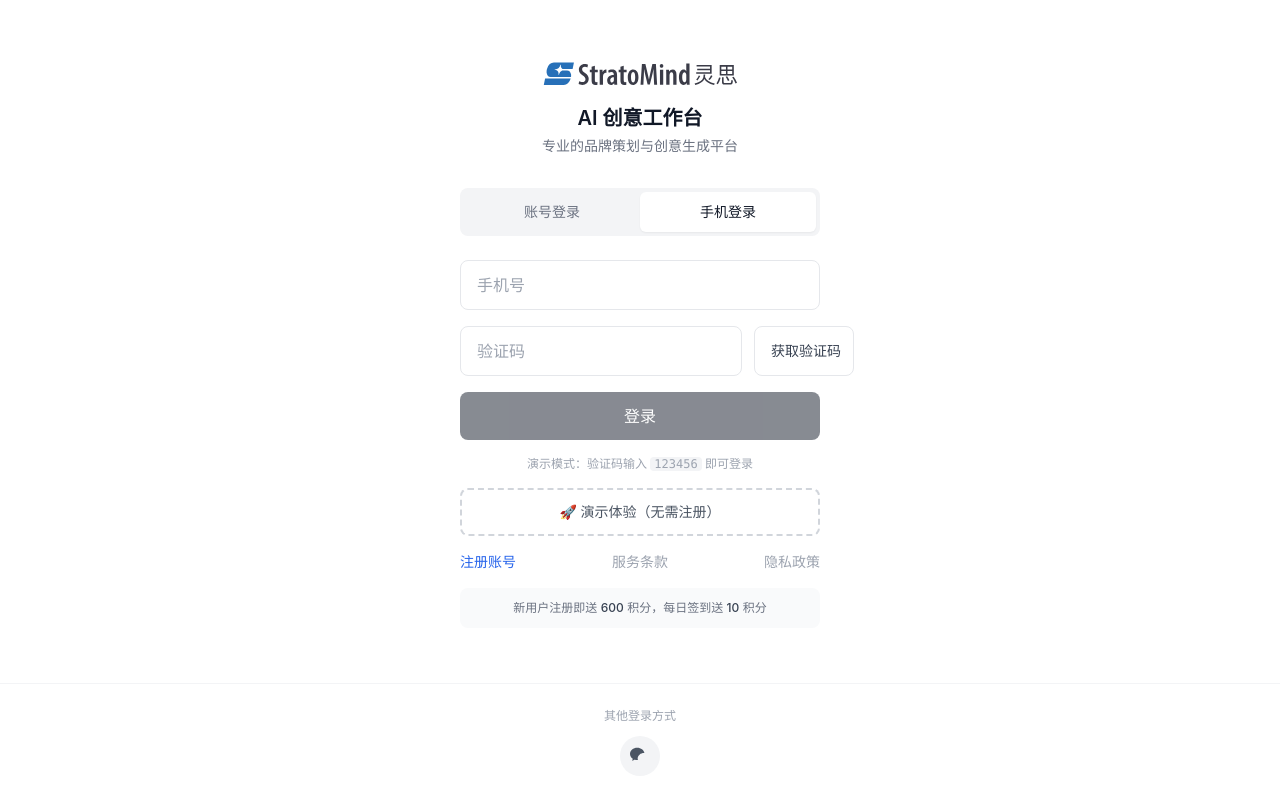
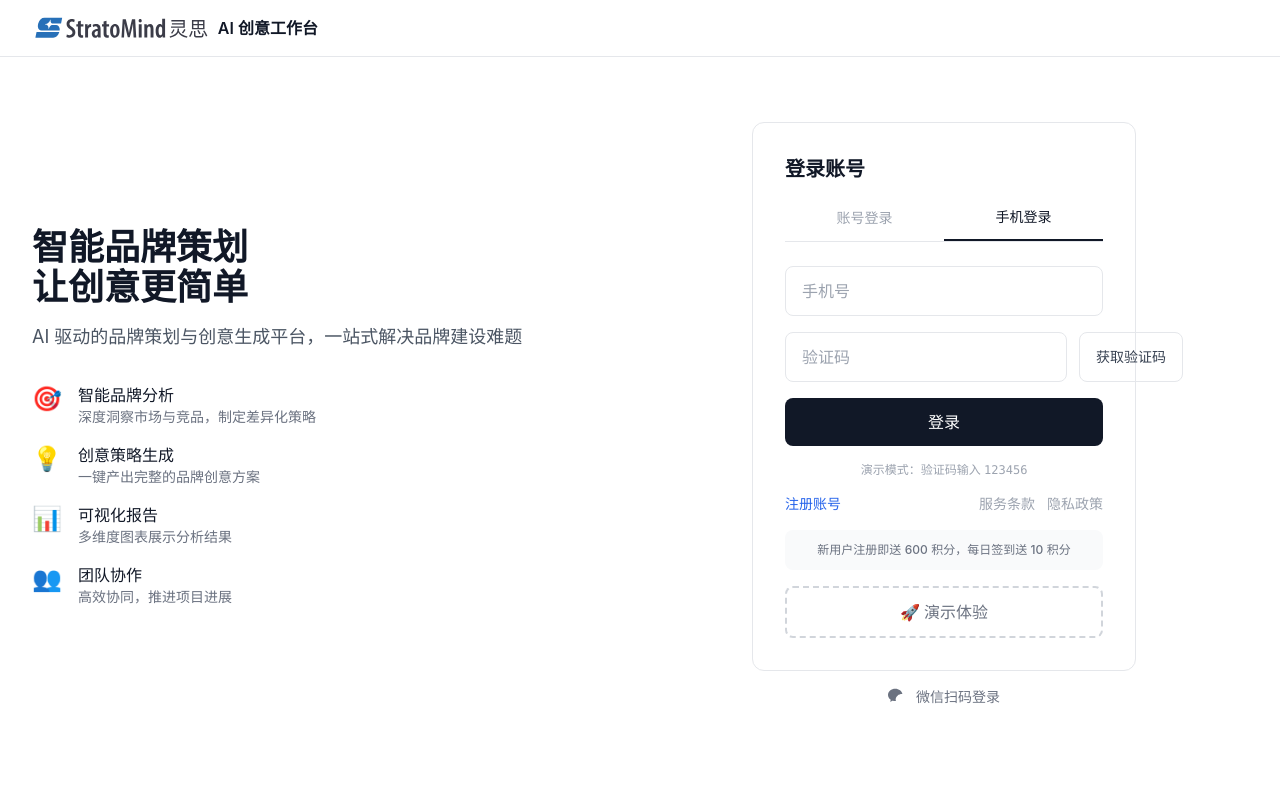
Before and after one commit to GPlanbrand/stratomind, a React (Vite) app: page / in a window 1280 px wide. Both pictures are taken after a click on the button "手机登录". Built offline with nearby package versions, Linux system fonts and the light colour scheme.

Commit message:
修复：演示登录模式 + 126邮箱风格布局

```diff
--- a/src/pages/HomeLoginPage.tsx
+++ b/src/pages/HomeLoginPage.tsx
@@ -2,7 +2,7 @@ import React, { useState } from 'react';
 import { useNavigate } from 'react-router-dom';
 import { login } from '../services/auth';
 
-// 飞书风格登录页
+// 126邮箱风格登录页
 const HomeLoginPage: React.FC = () => {
   const navigate = useNavigate();
   const [loginMethod, setLoginMethod] = useState<'account' | 'phone'>('account');
@@ -11,7 +11,6 @@ const HomeLoginPage: React.FC = () => {
   // 账号登录
   const [account, setAccount] = useState('');
   const [password, setPassword] = useState('');
-  const [accountError, setAccountError] = useState('');
 
   // 手机登录
   const [phone, setPhone] = useState('');
@@ -21,34 +20,14 @@ const HomeLoginPage: React.FC = () => {
 
   const [loading, setLoading] = useState(false);
   const [error, setError] = useState('');
-  const [phoneError, setPhoneError] = useState('');
 
   // 演示登录
   const handleDemoLogin = () => {
-    const result = login('demo', '123456');
-    if (result.success) {
-      navigate('/projects');
-    } else {
-      setError('演示登录失败，请重试');
-    }
-  };
+    setLoading(true);
+    setError('');
 
-  const handleAccountLogin = async () => {
-    if (!account) {
-      setAccountError('请输入用户名或邮箱');
-      return;
-    }
-    if (!password) {
-      setError('请输入密码');
-      return;
-    }
-    setAccountError('');
-    setError('');
-    setLoading(true);
-
-    await new Promise(resolve => setTimeout(resolve, 500));
-    const result = login(account, password);
-
+    setTimeout(() => {
+      const result = login('demo', 'demo123');
       setLoading(false);
 
       if (result.success) {
@@ -56,19 +35,47 @@ const HomeLoginPage: React.FC = () => {
       } else {
         setError(result.message);
       }
+    }, 500);
+  };
+
+  const handleAccountLogin = async () => {
+    if (!account) {
+      setError('请输入用户名或邮箱');
+      return;
+    }
+    if (!password) {
+      setError('请输入密码');
+      return;
+    }
+
+    setLoading(true);
+    setError('');
+
+    setTimeout(() => {
+      const result = login(account, password);
+      setLoading(false);
+
+      if (result.success) {
+        navigate('/projects');
+      } else {
+        setError(result.message);
+      }
+    }, 500);
   };
 
   const handleSendCode = async () => {
     if (!phone || !/^1[3-9]\d{9}$/.test(phone)) {
-      setPhoneError('请输入正确的手机号');
+      setError('请输入正确的手机号');
       return;
     }
-    setPhoneError('');
+
     setLoading(true);
+    setError('');
 
-    await new Promise(resolve => setTimeout(resolve, 1000));
+    setTimeout(() => {
       setCodeSent(true);
       setCountdown(60);
+      setLoading(false);
 
       const timer = setInterval(() => {
         setCountdown(prev => {
@@ -79,38 +86,22 @@ const HomeLoginPage: React.FC = () => {
           return prev - 1;
         });
       }, 1000);
-
-    setLoading(false);
+    }, 500);
   };
 
   const handlePhoneLogin = async () => {
     if (!phone || !/^1[3-9]\d{9}$/.test(phone)) {
-      setPhoneError('请输入正确的手机号');
+      setError('请输入正确的手机号');
       return;
     }
-    // 演示模式：验证码123456直接登录
+
+    // 演示模式：验证码123456
     if (code === '123456') {
       setLoading(true);
-      await new Promise(resolve => setTimeout(resolve, 500));
-      const result = login(phone, 'sms');
-      setLoading(false);
-      if (result.success) {
-        navigate('/projects');
-      } else {
-        setError(result.message);
-      }
-      return;
-    }
-    if (!code || code.length !== 6) {
-      setError('请输入6位验证码');
-      return;
-    }
       setError('');
-    setLoading(true);
 
-    await new Promise(resolve => setTimeout(resolve, 1000));
-    const result = login(phone, 'sms');
-
+      setTimeout(() => {
+        const result = login(phone, '123456');
         setLoading(false);
 
         if (result.success) {
@@ -118,45 +109,91 @@ const HomeLoginPage: React.FC = () => {
         } else {
           setError(result.message);
         }
+      }, 500);
+      return;
+    }
+
+    if (!code || code.length !== 6) {
+      setError('请输入6位验证码');
+      return;
+    }
+
+    setError('验证码错误（演示模式请输入123456）');
   };
 
   return (
-    <div className="min-h-screen bg-white flex flex-col">
-      {/* 主内容区域 */}
-      <div className="flex-1 flex flex-col items-center justify-center px-4 py-8">
-        <div className="w-full max-w-[360px]">
+    <div className="min-h-screen bg-white">
+      {/* 顶部导航栏 */}
+      <header className="border-b border-gray-200">
+        <div className="max-w-7xl mx-auto px-4 sm:px-6 lg:px-8">
+          <div className="flex items-center justify-between h-14">
+            {/* Logo */}
+            <div className="flex items-center gap-2">
+              <img src="/logo.svg" alt="AI 创意工作台" className="h-8 w-auto" />
+              <span className="text-base font-semibold text-gray-900">AI 创意工作台</span>
+            </div>
+          </div>
+        </div>
+      </header>
 
-          {/* Logo */}
-          <div className="text-center mb-8">
-            <div className="flex items-center justify-center gap-2 mb-3">
-              <img
-                src="/logo.svg"
-                alt="AI 创意工作台"
-                className="h-9 w-auto"
-              />
+      {/* 主内容区域 - 126邮箱风格左右布局 */}
+      <main className="max-w-7xl mx-auto px-4 sm:px-6 lg:px-8 py-8 lg:py-0">
+        <div className="flex flex-col lg:flex-row min-h-[calc(100vh-80px)]">
+
+          {/* 左侧广告宣传区域 */}
+          <div className="hidden lg:flex lg:w-1/2 flex-col justify-center pr-8 xl:pr-16">
+            <h1 className="text-3xl xl:text-4xl font-bold text-gray-900 mb-4">
+              智能品牌策划<br />让创意更简单
+            </h1>
+            <p className="text-lg text-gray-600 mb-8">
+              AI 驱动的品牌策划与创意生成平台，一站式解决品牌建设难题
+            </p>
+
+            {/* 功能特点 */}
+            <div className="space-y-4">
+              {[
+                { icon: '🎯', title: '智能品牌分析', desc: '深度洞察市场与竞品，制定差异化策略' },
+                { icon: '💡', title: '创意策略生成', desc: '一键产出完整的品牌创意方案' },
+                { icon: '📊', title: '可视化报告', desc: '多维度图表展示分析结果' },
+                { icon: '👥', title: '团队协作', desc: '高效协同，推进项目进展' }
+              ].map((item, i) => (
+                <div key={i} className="flex items-start gap-4">
+                  <span className="text-2xl">{item.icon}</span>
+                  <div>
+                    <h3 className="font-medium text-gray-900">{item.title}</h3>
+                    <p className="text-sm text-gray-500">{item.desc}</p>
                   </div>
-            <h1 className="text-xl font-semibold text-gray-900">AI 创意工作台</h1>
-            <p className="text-sm text-gray-500 mt-1">专业的品牌策划与创意生成平台</p>
+                </div>
+              ))}
+            </div>
           </div>
 
-          {/* 登录方式切换 - 飞书风格 */}
-          <div className="flex bg-gray-100 rounded-lg p-1 mb-6">
+          {/* 右侧登录框 */}
+          <div className="lg:w-1/2 lg:flex lg:items-center lg:justify-center">
+            <div className="w-full max-w-sm">
+
+              {/* 登录卡片 */}
+              <div className="bg-white rounded-xl border border-gray-200 p-6 sm:p-8">
+                <h2 className="text-xl font-semibold text-gray-900 mb-6">登录账号</h2>
+
+                {/* 登录方式切换 */}
+                <div className="flex border-b border-gray-200 mb-6">
                   <button
-              onClick={() => { setLoginMethod('account'); setShowWechat(false); }}
-              className={`flex-1 py-2.5 text-sm font-medium rounded-md transition-all ${
-                loginMethod === 'account' && !showWechat
-                  ? 'bg-white text-gray-900 shadow-sm'
-                  : 'text-gray-500 hover:text-gray-700'
+                    onClick={() => { setLoginMethod('account'); setError(''); }}
+                    className={`flex-1 pb-3 text-sm font-medium transition-colors ${
+                      loginMethod === 'account'
+                        ? 'text-gray-900 border-b-2 border-gray-900'
+                        : 'text-gray-400 hover:text-gray-600'
                     }`}
                   >
                     账号登录
                   </button>
                   <button
-              onClick={() => { setLoginMethod('phone'); setShowWechat(false); }}
-              className={`flex-1 py-2.5 text-sm font-medium rounded-md transition-all ${
-                loginMethod === 'phone' && !showWechat
-                  ? 'bg-white text-gray-900 shadow-sm'
-                  : 'text-gray-500 hover:text-gray-700'
+                    onClick={() => { setLoginMethod('phone'); setError(''); }}
+                    className={`flex-1 pb-3 text-sm font-medium transition-colors ${
+                      loginMethod === 'phone'
+                        ? 'text-gray-900 border-b-2 border-gray-900'
+                        : 'text-gray-400 hover:text-gray-600'
                     }`}
                   >
                     手机登录
@@ -164,19 +201,16 @@ const HomeLoginPage: React.FC = () => {
                 </div>
 
                 {/* 账号登录表单 */}
-          {loginMethod === 'account' && !showWechat && (
+                {loginMethod === 'account' && (
                   <div className="space-y-4">
                     <div>
                       <input
                         type="text"
                         value={account}
-                  onChange={(e) => { setAccount(e.target.value); setAccountError(''); }}
-                  className="w-full px-4 py-3 border border-gray-200 rounded-lg text-gray-900 placeholder-gray-400 focus:outline-none focus:border-gray-400 focus:ring-1 focus:ring-gray-400 transition-all text-base"
+                        onChange={(e) => { setAccount(e.target.value); setError(''); }}
+                        className="w-full px-4 py-3 border border-gray-200 rounded-lg text-gray-900 placeholder-gray-400 focus:outline-none focus:border-gray-400 transition-all"
                         placeholder="用户名或邮箱"
                       />
-                {accountError && (
-                  <p className="text-red-500 text-xs mt-1.5">{accountError}</p>
-                )}
                     </div>
 
                     <div>
@@ -184,13 +218,14 @@ const HomeLoginPage: React.FC = () => {
                         type="password"
                         value={password}
                         onChange={(e) => { setPassword(e.target.value); setError(''); }}
-                  className="w-full px-4 py-3 border border-gray-200 rounded-lg text-gray-900 placeholder-gray-400 focus:outline-none focus:border-gray-400 focus:ring-1 focus:ring-gray-400 transition-all text-base"
+                        className="w-full px-4 py-3 border border-gray-200 rounded-lg text-gray-900 placeholder-gray-400 focus:outline-none focus:border-gray-400 transition-all"
                         placeholder="密码"
+                        onKeyDown={(e) => e.key === 'Enter' && handleAccountLogin()}
                       />
                     </div>
 
                     {error && (
-                <div className="text-red-500 text-sm text-center py-2.5 bg-red-50 rounded-lg">
+                      <div className="text-red-500 text-sm text-center py-2 bg-red-50 rounded-lg">
                         {error}
                       </div>
                     )}
@@ -198,28 +233,29 @@ const HomeLoginPage: React.FC = () => {
                     <button
                       onClick={handleAccountLogin}
                       disabled={loading}
-                className="w-full py-3 bg-gray-900 text-white rounded-lg font-medium hover:bg-gray-800 transition-colors text-base disabled:opacity-50 disabled:cursor-not-allowed"
+                      className="w-full py-3 bg-gray-900 text-white rounded-lg font-medium hover:bg-gray-800 transition-colors disabled:opacity-50"
                     >
                       {loading ? '登录中...' : '登录'}
                     </button>
+
+                    <p className="text-xs text-gray-400 text-center">
+                      演示模式：账号 <span className="font-mono">demo</span> 密码 <span className="font-mono">demo123</span>
+                    </p>
                   </div>
                 )}
 
                 {/* 手机登录表单 */}
-          {loginMethod === 'phone' && !showWechat && (
+                {loginMethod === 'phone' && (
                   <div className="space-y-4">
                     <div>
                       <input
                         type="tel"
                         value={phone}
-                  onChange={(e) => { setPhone(e.target.value); setPhoneError(''); }}
-                  className="w-full px-4 py-3 border border-gray-200 rounded-lg text-gray-900 placeholder-gray-400 focus:outline-none focus:border-gray-400 focus:ring-1 focus:ring-gray-400 transition-all text-base"
+                        onChange={(e) => { setPhone(e.target.value); setError(''); }}
+                        className="w-full px-4 py-3 border border-gray-200 rounded-lg text-gray-900 placeholder-gray-400 focus:outline-none focus:border-gray-400 transition-all"
                         placeholder="手机号"
                         maxLength={11}
                       />
-                {phoneError && (
-                  <p className="text-red-500 text-xs mt-1.5">{phoneError}</p>
-                )}
                     </div>
 
                     <div className="flex gap-3">
@@ -227,117 +263,104 @@ const HomeLoginPage: React.FC = () => {
                         type="text"
                         value={code}
                         onChange={(e) => { setCode(e.target.value.replace(/\D/g, '').slice(0, 6)); setError(''); }}
-                  className="flex-1 px-4 py-3 border border-gray-200 rounded-lg text-gray-900 placeholder-gray-400 focus:outline-none focus:border-gray-400 focus:ring-1 focus:ring-gray-400 transition-all text-base"
+                        className="flex-1 px-4 py-3 border border-gray-200 rounded-lg text-gray-900 placeholder-gray-400 focus:outline-none focus:border-gray-400 transition-all"
                         placeholder="验证码"
                         maxLength={6}
                       />
                       <button
                         onClick={handleSendCode}
                         disabled={countdown > 0 || loading}
-                  className="px-4 py-3 border border-gray-200 rounded-lg text-sm font-medium text-gray-700 hover:bg-gray-50 disabled:opacity-50 disabled:cursor-not-allowed transition-colors whitespace-nowrap min-w-[100px]"
+                        className="px-4 py-3 border border-gray-200 rounded-lg text-sm font-medium text-gray-700 hover:bg-gray-50 disabled:opacity-50 disabled:cursor-not-allowed transition-colors whitespace-nowrap"
                       >
-                  {countdown > 0 ? `${countdown}秒` : '获取验证码'}
+                        {countdown > 0 ? `${countdown}s` : '获取验证码'}
                       </button>
                     </div>
 
                     {error && (
-                <div className="text-red-500 text-sm text-center py-2.5 bg-red-50 rounded-lg">
+                      <div className="text-red-500 text-sm text-center py-2 bg-red-50 rounded-lg">
                         {error}
                       </div>
                     )}
 
                     <button
                       onClick={handlePhoneLogin}
-                disabled={loading || !codeSent}
-                className="w-full py-3 bg-gray-900 text-white rounded-lg font-medium hover:bg-gray-800 transition-colors text-base disabled:opacity-50 disabled:cursor-not-allowed"
+                      disabled={loading}
+                      className="w-full py-3 bg-gray-900 text-white rounded-lg font-medium hover:bg-gray-800 transition-colors disabled:opacity-50"
                     >
                       {loading ? '登录中...' : '登录'}
                     </button>
 
-              {/* 演示提示 */}
                     <p className="text-xs text-gray-400 text-center">
-                演示模式：验证码输入 <span className="font-mono bg-gray-100 px-1 rounded">123456</span> 即可登录
+                      演示模式：验证码输入 <span className="font-mono">123456</span>
                     </p>
                   </div>
                 )}
 
-          {/* 微信扫码区域 */}
-          {showWechat && (
-            <div className="text-center py-6">
-              <div className="w-52 h-52 mx-auto bg-gray-50 rounded-xl flex items-center justify-center mb-4 border border-gray-100">
-                {loading ? (
-                  <div className="text-center">
-                    <div className="w-10 h-10 border-2 border-gray-300 border-t-gray-900 rounded-full animate-spin mx-auto mb-2"></div>
-                    <p className="text-xs text-gray-500">加载中...</p>
-                  </div>
-                ) : (
-                  <div className="text-center p-4">
-                    <svg className="w-16 h-16 mx-auto mb-2 text-gray-300" viewBox="0 0 24 24" fill="currentColor">
-                      <path d="M8.691 2.188C3.891 2.188 0 5.476 0 9.53c0 2.212 1.17 4.203 3.002 5.55a.59.59 0 01.213.665l-.39 1.48c-.019.07-.048.141-.048.213 0 .163.13.295.29.295a.326.326 0 00.167-.054l1.903-1.114a.864.864 0 01.717-.098 10.16 10.16 0 002.837.403c.276 0 .543-.027.811-.05-.857-2.578.157-4.972 1.932-6.446 1.703-1.415 3.882-1.98 5.853-1.838-.576-3.583-4.196-6.348-8.596-6.348z"/>
-                    </svg>
-                    <p className="text-xs text-gray-500">请使用微信扫码</p>
-                  </div>
-                )}
-              </div>
-              <button
-                onClick={() => setShowWechat(false)}
-                className="text-sm text-gray-500 hover:text-gray-700"
-              >
-                返回账号登录
-              </button>
-            </div>
-          )}
-
-          {/* 演示登录按钮 */}
-          {!showWechat && (
-            <button
-              onClick={handleDemoLogin}
-              className="w-full mt-4 py-3 border-2 border-dashed border-gray-300 text-gray-600 rounded-lg font-medium hover:border-gray-400 hover:text-gray-700 transition-colors text-sm"
-            >
-              🚀 演示体验（无需注册）
-            </button>
-          )}
-
                 {/* 其他链接 */}
-          {!showWechat && (
                 <div className="mt-4 flex items-center justify-between text-sm">
-              <a href="/register" className="text-blue-600 hover:text-blue-700">
-                注册账号
-              </a>
-              <a href="/terms" className="text-gray-400 hover:text-gray-600">
-                服务条款
-              </a>
-              <a href="/privacy" className="text-gray-400 hover:text-gray-600">
-                隐私政策
-              </a>
-            </div>
-          )}
-
-          {/* 积分说明 */}
-          {!showWechat && (
-            <div className="mt-4 p-3 bg-gray-50 rounded-lg">
-              <p className="text-xs text-gray-500 text-center">
-                新用户注册即送 <span className="text-gray-700 font-medium">600</span> 积分，每日签到送 <span className="text-gray-700 font-medium">10</span> 积分
-              </p>
-            </div>
-          )}
+                  <a href="/register" className="text-blue-600 hover:text-blue-700">注册账号</a>
+                  <div className="flex gap-3">
+                    <a href="/terms" className="text-gray-400 hover:text-gray-600">服务条款</a>
+                    <a href="/privacy" className="text-gray-400 hover:text-gray-600">隐私政策</a>
                   </div>
                 </div>
 
-      {/* 底部其他登录方式 - 飞书风格 */}
-      {!showWechat && (
-        <div className="py-6 text-center border-t border-gray-100">
-          <p className="text-xs text-gray-400 mb-3">其他登录方式</p>
+                {/* 积分说明 */}
+                <div className="mt-4 p-3 bg-gray-50 rounded-lg">
+                  <p className="text-xs text-gray-500 text-center">
+                    新用户注册即送 <span className="font-medium">600</span> 积分，每日签到送 <span className="font-medium">10</span> 积分
+                  </p>
+                </div>
+
+                {/* 演示登录按钮 */}
+                <button
+                  onClick={handleDemoLogin}
+                  disabled={loading}
+                  className="w-full mt-4 py-3 border-2 border-dashed border-gray-300 text-gray-500 rounded-lg font-medium hover:border-gray-400 hover:text-gray-600 transition-colors"
+                >
+                  🚀 演示体验
+                </button>
+              </div>
+
+              {/* 底部微信登录 */}
+              <div className="mt-4 text-center">
                 <button
                   onClick={() => setShowWechat(true)}
-            className="inline-flex items-center justify-center w-10 h-10 rounded-full bg-gray-100 hover:bg-gray-200 transition-colors"
+                  className="inline-flex items-center gap-2 text-sm text-gray-500 hover:text-gray-700"
                 >
-            <svg className="w-5 h-5 text-gray-600" viewBox="0 0 24 24" fill="currentColor">
+                  <svg className="w-5 h-5" viewBox="0 0 24 24" fill="currentColor">
                     <path d="M8.691 2.188C3.891 2.188 0 5.476 0 9.53c0 2.212 1.17 4.203 3.002 5.55a.59.59 0 01.213.665l-.39 1.48c-.019.07-.048.141-.048.213 0 .163.13.295.29.295a.326.326 0 00.167-.054l1.903-1.114a.864.864 0 01.717-.098 10.16 10.16 0 002.837.403c.276 0 .543-.027.811-.05-.857-2.578.157-4.972 1.932-6.446 1.703-1.415 3.882-1.98 5.853-1.838-.576-3.583-4.196-6.348-8.596-6.348z"/>
                   </svg>
+                  <span>微信扫码登录</span>
                 </button>
               </div>
-      )}
+
+              {/* 移动端功能介绍 */}
+              <div className="lg:hidden mt-6 p-4 bg-gray-50 rounded-xl">
+                <h3 className="font-medium text-gray-900 mb-3 text-sm">核心功能</h3>
+                <div className="grid grid-cols-2 gap-3 text-xs text-gray-600">
+                  <div className="flex items-center gap-2">
+                    <span>🎯</span>
+                    <span>智能品牌分析</span>
+                  </div>
+                  <div className="flex items-center gap-2">
+                    <span>💡</span>
+                    <span>创意策略生成</span>
+                  </div>
+                  <div className="flex items-center gap-2">
+                    <span>📊</span>
+                    <span>可视化报告</span>
+                  </div>
+                  <div className="flex items-center gap-2">
+                    <span>👥</span>
+                    <span>团队协作</span>
+                  </div>
+                </div>
+              </div>
+            </div>
+          </div>
+        </div>
+      </main>
 
       {/* 微信扫码弹窗 */}
       {showWechat && (
@@ -345,14 +368,16 @@ const HomeLoginPage: React.FC = () => {
           <div className="bg-white rounded-2xl p-6 max-w-sm mx-4" onClick={e => e.stopPropagation()}>
             <h3 className="text-lg font-semibold text-gray-900 mb-4 text-center">微信扫码登录</h3>
             <div className="w-52 h-52 mx-auto bg-gray-50 rounded-xl flex items-center justify-center border border-gray-100 mb-4">
-              <svg className="w-16 h-16 text-gray-300" viewBox="0 0 24 24" fill="currentColor">
+              <div className="text-center">
+                <svg className="w-16 h-16 mx-auto mb-2 text-gray-300" viewBox="0 0 24 24" fill="currentColor">
                   <path d="M8.691 2.188C3.891 2.188 0 5.476 0 9.53c0 2.212 1.17 4.203 3.002 5.55a.59.59 0 01.213.665l-.39 1.48c-.019.07-.048.141-.048.213 0 .163.13.295.29.295a.326.326 0 00.167-.054l1.903-1.114a.864.864 0 01.717-.098 10.16 10.16 0 002.837.403c.276 0 .543-.027.811-.05-.857-2.578.157-4.972 1.932-6.446 1.703-1.415 3.882-1.98 5.853-1.838-.576-3.583-4.196-6.348-8.596-6.348z"/>
                 </svg>
+                <p className="text-sm text-gray-500">请使用微信扫码</p>
               </div>
-            <p className="text-sm text-gray-500 text-center">请使用微信扫描二维码</p>
+            </div>
             <button
               onClick={() => setShowWechat(false)}
-              className="w-full mt-4 py-2.5 border border-gray-200 rounded-lg text-gray-600 hover:bg-gray-50 transition-colors"
+              className="w-full py-2.5 border border-gray-200 rounded-lg text-gray-600 hover:bg-gray-50 transition-colors"
             >
               关闭
             </button>
```
Also changed, not shown: src/services/auth.ts (+65 -77 lines). Lines whose indentation alone changed are shown as unchanged.
